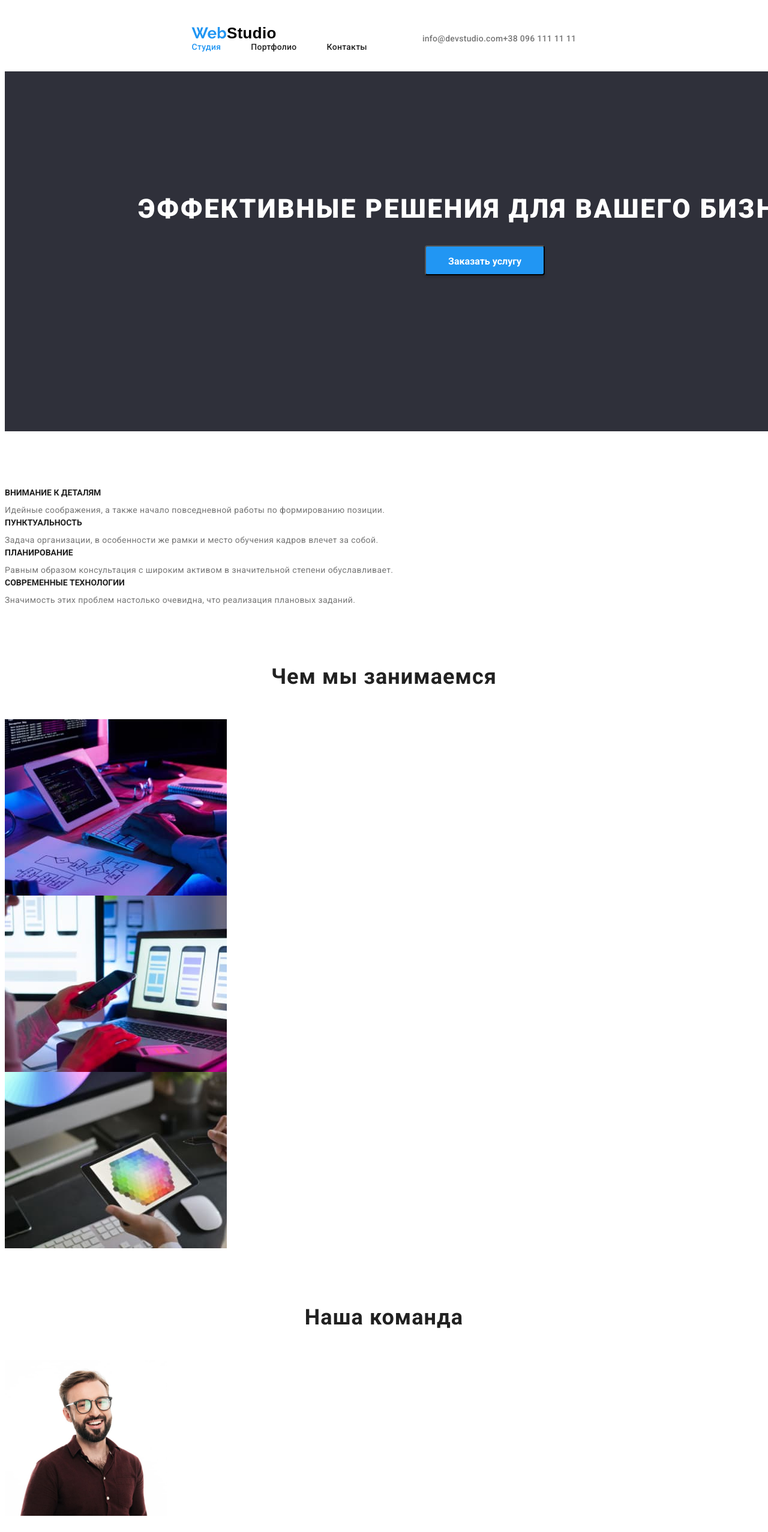
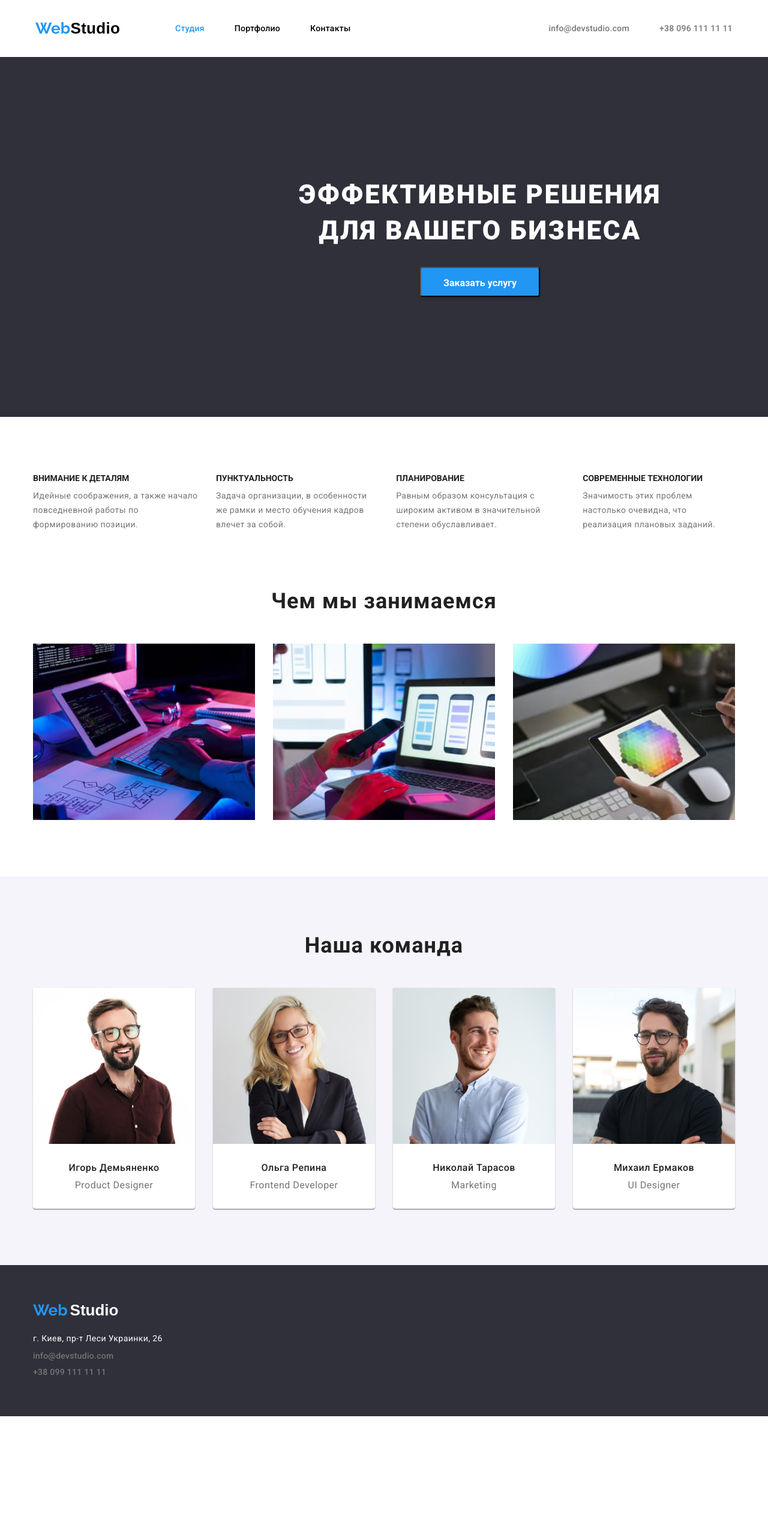
Before and after one commit to n-olha/goit-markup-hw-03, a plain HTML site: page index.html in a window 1280 px wide. Shown: the top 2554 px of the page at 60% size. After the commit the page ends 2361 px from the top, so only its background shows below. Drawn offline with nearby package versions, Linux system fonts and the light colour scheme.

Commit message:
Add files via upload

```diff
--- a/index.html
+++ b/index.html
@@ -7,60 +7,65 @@
     <link rel="preconnect" href="https://fonts.googleapis.com">
     <link rel="preconnect" href="https://fonts.gstatic.com" crossorigin>
     <link href="https://fonts.googleapis.com/css2?family=Oleo+Script&family=Raleway:wght@700&family=Roboto:wght@400;500;700;900&display=swap" rel="stylesheet">
+    <link rel="stylesheet" href="https://cdnjs.cloudflare.com/ajax/libs/modern-normalize/1.1.0/modern-normalize.min.css"
+    integrity="sha512-ISS7cAi1PEhQ8jnbJpJZMd29NlhNj4AWYyLOSp2CE/CsHxTCu+r+t0D2yoJudVrd0/8fTVPUVDzY5Tvli75u/g=="
+    crossorigin="anonymous">
     <link href="styles.css" rel="stylesheet">
-    <title>HW №2</title>
+    <title>HW №3</title>
 </head>
 <body>
     <!--Шапка сайта-->
-    <header class="header">
+    <header>
+        <div class="header container">
             <nav class="navigation">
                 <a class="link" href="/">
                 <span class="web">Web</span>
                 <span class="studio">Studio</span>
                 </a>
+            </nav>
             <ul class="navigation-list">
                 <li class="list"> <a class="link current" href="/">Студия</a></li>
                 <li class="list"> <a class="link" href="portfolio.html">Портфолио</a></li>
                 <li class="list"> <a class="link" href="/">Контакты</a></li>
             </ul>
-        </nav>
 
             <ul class="contacts">
-            <li class="list"><a class="mail link" href="mailto:info@devstudio.com">info@devstudio.com</a></li>
-            <li class="list"><a class="tel link" href="tel:+380961111111">+38 096 111 11 11</a></li>
+                <li class="mail-list list"><a class="mail link" href="mailto:info@devstudio.com">info@devstudio.com</a></li>
+                <li class="tel-list list"><a class="tel link" href="tel:+380961111111">+38 096 111 11 11</a></li>
             </ul>
+        </div>
     </header>
     <!--Герой-->
 <main>
     <section class="hero">
-    <h1 class="hero-title">ЭФФЕКТИВНЫЕ РЕШЕНИЯ ДЛЯ ВАШЕГО БИЗНЕСА</h1>
+    <h1 class="hero-title">ЭФФЕКТИВНЫЕ РЕШЕНИЯ <br> ДЛЯ ВАШЕГО БИЗНЕСА</h1>
     <button class="hero-button" type="button">Заказать услугу</button>
     </section>
 
-    <section>
-    <ul class="features">
-        <li class="list">
+    <section class="features container">
+    <ul>
+        <li class="features-list list">
             <h3 class="features-title">Внимание к деталям</h3>
             <p class="features-text">Идейные соображения, а также начало повседневной работы по формированию позиции.</p>
         </li>
-        <li class="list">
+        <li class="features-list list">
             <h3 class="features-title">Пунктуальность</h3>
             <p class="features-text">Задача организации, в особенности же рамки и место обучения кадров влечет за собой.</p>
         </li>
-        <li class="list">
+        <li class="features-list list">
             <h3 class="features-title">Планирование</h3>
             <p class="features-text">Равным образом консультация с широким активом в значительной степени обуславливает.</p>
         </li>
-        <li class="list">
+        <li class="features-list list">
             <h3 class="features-title">Современные технологии</h3>
             <p class="features-text">Значимость этих проблем настолько очевидна, что реализация плановых заданий.</p>
         </li>
     </ul>
     </section>
     <!-- Чем мы занимаемся-->
-    <section>
+    <section class="container">
         <h2 class="caption">Чем мы занимаемся</h2>
-    <ul>
+    <ul class="examples">
         <li class="list">
             <img src="images/img1.jpg" alt="планируем" width="370" height="294">
         </li>
@@ -73,9 +78,9 @@
     </ul>
     </section>
     <!--Наша команда-->
-    <section>
+    <section class="team">
         <h2 class="caption">Наша команда</h2>
-    <ul>
+    <ul class="team-list">
         <li class="list">
             <img src="images/photo1.jpg" alt="Игорь Демьяненко" width="270" height="260">
             <p class="name">Игорь Демьяненко</p>
@@ -100,16 +105,19 @@
     </section>
 </main>
 <!--Футер-->
-<footer class="footer">
-    <a class="link" href="/">
+<footer>
+    <div class="container">
+        <a class="logo link" href="/">
             <span class="web">Web</span>
             <span class="studio">Studio</span>
         </a>
-    <address>
+        <address class="footer-address">
             <p class="address">г. Киев, пр-т Леси Украинки, 26</p>
             <a class="mail link" href="mailto:info@devstudio.com">info@devstudio.com</a>
             <a class="tel link" href="tel:+380991111111">+38 099 111 11 11</a>
         </address>
+    </div>
+
 </footer>
 </body>
 </html>
--- a/styles.css
+++ b/styles.css
@@ -42,7 +42,7 @@ address {
 }
 
 .container {
-    width: 1170px;
+    width: 1200px;
     padding-left: 15px;
     padding-right: 15px;
     margin-left: auto;
@@ -333,13 +333,21 @@ address .mail {
 .gallery-list:nth-last-child(-n+3) {
     margin-bottom: 94px;
 }
+.gallery-list img {
+    width: 370px;
+}
+.gallery-description {
+    box-sizing: content-box;
+    border:  1px solid #EEEEEE;
+    padding: 20px 24px;
+}
 .gallery-title {
     font-weight: bold;
     font-size: 18px;
     line-height: 36px;
     letter-spacing: 0.06em;
     color: var(--dark-grey-color);
-    margin-top: 20px;
+
 }
 .gallery-text {
     font-weight: normal;
```
Also changed, not shown: portfolio.html (+28 -0 lines). Lines whose indentation alone changed are shown as unchanged.
